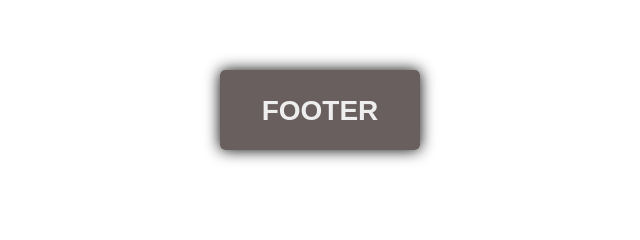
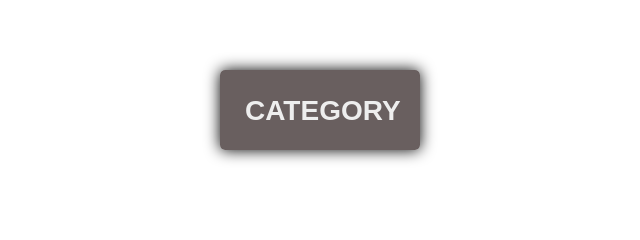
Before and after one commit to JrBkrr/Firt-My-Work, a plain HTML site: page New Site/index.html in a window 1280 px wide. Shown: the part 1894-2134 px from the top of the page, 320-960 px from the left. Drawn offline with Linux system fonts and the light colour scheme.

Commit message:
İndex +1 page | css - update!

```diff
--- a/New Site/css/style.css
+++ b/New Site/css/style.css
@@ -4,6 +4,7 @@
     margin: 0;
     padding: 0;
     background-color: #fff;
+    scroll-behavior: smooth;
 }
 
 a,
@@ -180,6 +181,48 @@
         0 0 75px #554949e1;
 }
 
+aside {
+    margin: 0;
+    padding: 0;
+    width: auto;
+    height: 100vh;
+    display: flex;
+    align-items: center;
+    justify-content: center;
+    border-bottom: 2px solid #0000005e;
+}
+
+.aside-box {
+    width: 200px;
+    height: 80px;
+    background-color: #554949e0;
+    border-radius: 5px;
+    box-shadow: 0 0 15px #000;
+    transition: all .3s;
+}
+
+.aside-box h1 {
+    margin: 0;
+    padding: 25px;
+    text-align: center;
+    color: #eee;
+    font-family: Arial, sans-serif;
+    font-size: 28px;
+    font-weight: bold;
+    transition: all .3s;
+}
+
+.aside-box:hover h1 {
+    border-radius: 5px;
+    color: #000;
+    background-color: #eee;
+    transition: all .3s;
+    box-shadow: 0 0 10px #554949e1,
+        0 0 30px #554949e1,
+        0 0 50px #554949e1,
+        0 0 75px #554949e1;
+}
+
 footer {
     margin: 0;
     padding: 0;
--- a/New Site/index.html
+++ b/New Site/index.html
@@ -12,36 +12,42 @@
             <nav>
                 <ul class="nav-menu">
                     <li>
-                        <a href="">HOME</a>
+                        <a href="#home">HOME</a>
                     </li>
                     <li>
-                        <a href="">İNFO</a>
+                        <a href="#info">İNFO</a>
                     </li>
                     <li>
-                        <a href="">CATEGORY</a>
+                        <a href="#category">CATEGORY</a>
                     </li>
                     <li>
-                        <a href="">CONTACT</a>
+                        <a href="#contact">CONTACT</a>
                     </li>
                 </ul>
             </nav>
         </header>
 
-        <section>
+        <section id="home">
             <div class="section-title">
-                <h1>SECTİON</h1>
+                <h1>HOME</h1>
             </div>
         </section>
 
-        <article>
+        <article id="info">
             <div class="article-box">
-                <h1>ARTİCLE</h1>
+                <h1>İNFO</h1>
             </div>
         </article>
 
-        <footer>
+        <aside id="category">
+            <div class="aside-box">
+                <h1>CATEGORY</h1>
+            </div>
+        </aside>
+
+        <footer id="contact">
             <div class="footer-box">
-                <h1>FOOTER</h1>
+                <h1>CONTACT</h1>
             </div>
         </footer>
         <script src="./js/script.js"></script>
```
Lines whose indentation alone changed are shown as unchanged.
